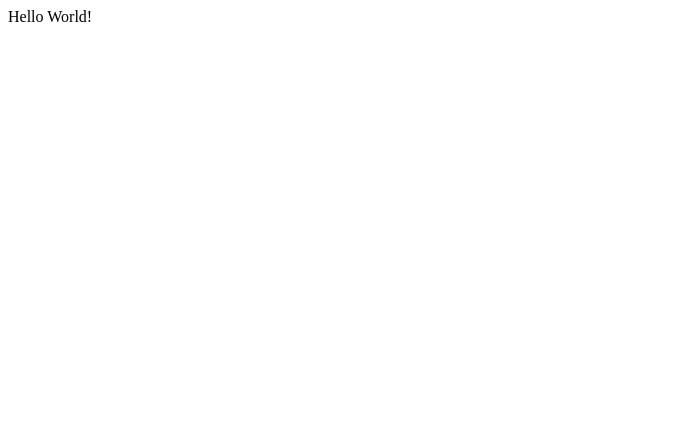
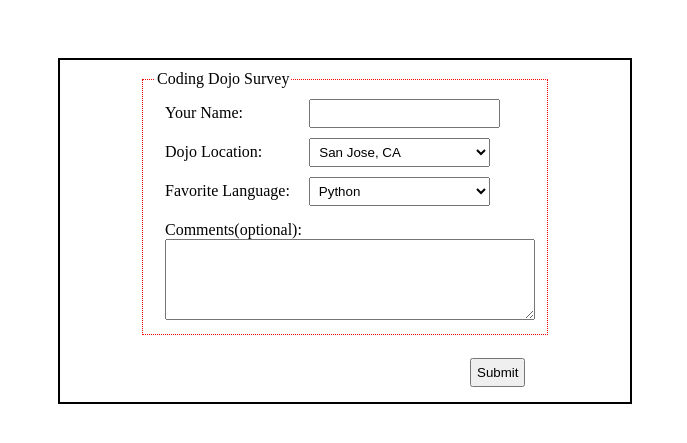
Before and after one commit to rickbr6/dojo, a Flask app: page / in a window 1280 px wide. Before the commit the part shown is almost empty. Shown: the top 443 px of the page, without its empty margins (0-687 px from the left). Run offline with Flask 2, Linux system fonts and the light colour scheme.

Commit message:
Commit dojo_survey

```diff
--- /dev/null
+++ b/python_stack/flask/dojo_survey/app.py
@@ -0,0 +1,20 @@
+from flask import Flask, render_template, request, redirect
+
+app = Flask(__name__)
+
+
+@app.route('/')
+def index():
+    return render_template("index.html")
+
+
+@app.route('/survey', methods=['POST'])
+def process_survey():
+    print('Processing survey')
+    print(request.form)
+    name_on_form = request.form('name')
+    return render_template('submitted_info.html', the_name=name_on_form)
+
+
+if __name__ == '__main__':
+    app.run(debug=True)
--- a/python_stack/flask/dojo_survey/static/style.css
+++ b/python_stack/flask/dojo_survey/static/style.css
@@ -0,0 +1,52 @@
+.container {
+    border: 2px solid black;
+    min-width:  550px;
+    height: auto;
+    padding: 10px;
+    margin: 50px;
+    display: inline-block;
+}
+
+form {
+
+    padding: auto;
+}
+
+fieldset {
+    display: block;
+    width: 65%;
+    margin: auto;
+    border: 1px dotted red;
+}
+
+fieldset label,input, select {
+    padding: 5px;
+    margin: 5px;
+}
+
+#name_label {
+    padding-right: 24px;
+}
+
+textarea {
+    margin-left: 10px;
+    padding-right: 5px;
+}
+
+#favorite_language {
+    margin-bottom: 15px;
+    padding-right: 91px;
+}
+
+#submit {
+    margin-left: 400px;
+}
+
+#dojo_location {
+    margin-left: 33px;
+    padding-right: 72px;
+}
+
+#name {
+    margin-left: 33px;
+}
--- a/python_stack/flask/dojo_survey/templates/index.html
+++ b/python_stack/flask/dojo_survey/templates/index.html
@@ -2,9 +2,36 @@
 <html lang="en">
 <head>
     <meta charset="UTF-8">
-    <title>$Title$</title>
+    <title>Dojo Survey</title>
+    <link rel="stylesheet" href="{{ url_for('static', filename='style.css') }}">
 </head>
 <body>
-$END$
+    <div class="container">
+        <form action='/survey' method='post'></form>
+            <fieldset>
+                <legend>Coding Dojo Survey</legend>
+                <label for="name" id="name_label">Your Name:</label>
+                <input type="text" name="name" id="name"><br>
+
+                <label for="dojo_location">Dojo Location:</label>
+                <select name="dojo_location" id="dojo_location">
+                    <option value="San Jose">San Jose, CA</option>
+                    <option value="Seattle">Seattle, WA</option>
+                    <option value="Houston">Houston, TX</option>
+                </select><br>
+
+                <label for="favorite_language">Favorite Language:</label>
+                <select name="favorite_language" id="favorite_language">
+                    <option value="Python">Python</option>
+                    <option value="JavaScript">JavaScript</option>
+                    <option value="C#">C#</option>
+                </select><br>
+
+                <label for="comments">Comments(optional):</label><br>
+                <textarea id="comments" rows="5" cols="43"></textarea>
+            </fieldset> <br>
+            <input type="submit" value="Submit" id="submit">
+        </form>
+    </div>
 </body>
 </html>
```
Also changed, not shown: python_stack/flask/dojo_survey/templates/submitted_info.html (+10 -0 lines).
